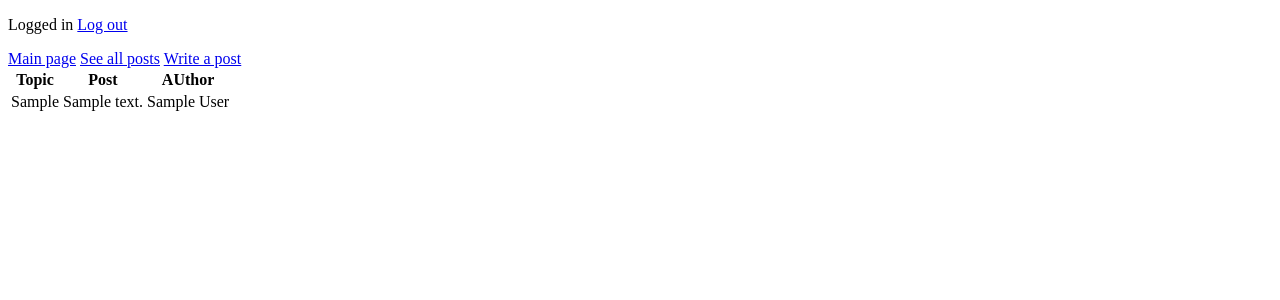
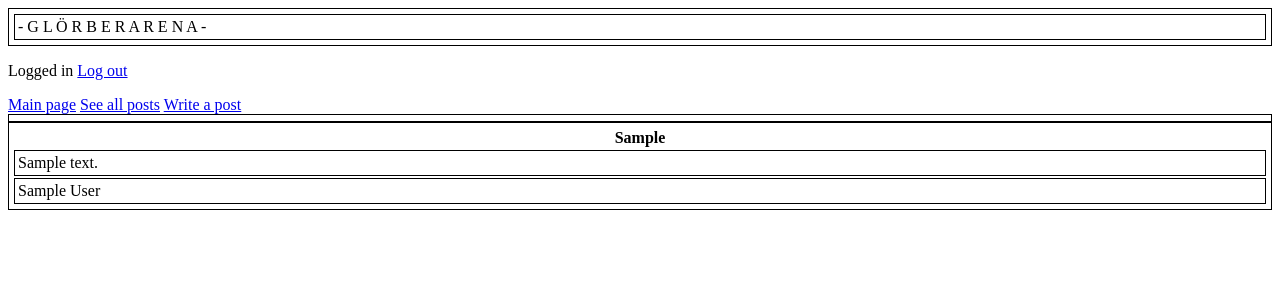
Before and after one commit to VirtualAkseli/GlorberArena, a Flask app: page /index in a window 1280 px wide. Shown: the top 300 px of the page. Run offline with Flask 2, Linux system fonts and the light colour scheme; a user stored in the database is signed in; tables that the repository leaves empty hold one stand-in row (values such as "Sample post").

Commit message:
Jäsensin postausten listausta selvemmäksi. Lisäksi, postauksessa näkyy nyt postaaja sekä itsesyötetty aihe

```diff
--- a/application/__init__.py
+++ b/application/__init__.py
@@ -1,8 +1,8 @@
 from flask import Flask
 app = Flask(__name__)
 
+
 from application import glrArena
-
 from flask_sqlalchemy import SQLAlchemy
 
 import os
@@ -15,7 +15,7 @@ else:
     app.config["SQLALCHEMY_ECHO"] = True
 
 db = SQLAlchemy(app)
-from application import glrArena
+
 from application.posts import models
 from application.posts import views
 from application.authentication import models
--- a/application/authentication/models.py
+++ b/application/authentication/models.py
@@ -1,4 +1,5 @@
 from application import db
+
 
 class User(db.Model):
 
@@ -33,3 +34,6 @@ class User(db.Model):
 
     def is_authenticated(self):
         return True
+
+    def get_name(self):
+        return self.name
--- a/application/posts/forms.py
+++ b/application/posts/forms.py
@@ -1,8 +1,10 @@
 from flask_wtf import FlaskForm
-from wtforms import TextAreaField, validators
+from wtforms import TextAreaField, StringField, validators
 
 
 class PostForm(FlaskForm):
+
+    topic = StringField("Title")
     content = TextAreaField("Post content", [validators.InputRequired(message="One does not submit an empty message!")])
 
     class Meta:
--- a/application/posts/models.py
+++ b/application/posts/models.py
@@ -1,4 +1,5 @@
 from application import db
+from application.authentication.models import User
 
 class Post(db.Model):
 	id = db.Column(db.Integer, primary_key=True)
--- a/application/posts/views.py
+++ b/application/posts/views.py
@@ -31,6 +31,8 @@ def posts_create():
     	return render_template("posts/write.html", form = form)
 
     a = Post(request.form.get("content"))
+    a.topic = form.topic.data
+    a.author = current_user.name
     a.account_id = current_user.id
     db.session().add(a)
 
--- a/application/templates/layout.html
+++ b/application/templates/layout.html
@@ -6,6 +6,11 @@
     </head>
 
     <body>
+	<div id="section_top">
+		<table width="100%">
+			<tbody><tr><td>- G L Ö R B E R  A R E N A -</td></tr></tbody>
+		</table>
+
 	{% if current_user.is_authenticated %}
 	<p> Logged in <a href="{{ url_for('auth_logout') }}">Log out</a></p>
 	{% else %}
@@ -19,5 +24,6 @@
       {% block body %}
 
       {% endblock %}
+	</div>
     </body>
   </html>
--- a/application/templates/posts/list.html
+++ b/application/templates/posts/list.html
@@ -1,18 +1,31 @@
 {% extends "layout.html" %}
 
 {% block body %}
-  <table>
+  <table width="100%">
+	<style>
+	table, article, td {
+	    border: 1px solid black;
+	    padding: 3px;
+	   }
+	</style>
+
+
+    {% for post in posts %}
+<table width="100%">
+
+      <th>{{ post.topic }}</th>
+
+
     <tr>
-      <th>Topic</th>
-      <th>Post</th>
-      <th>AUthor</th>
+
+      <td>{{ post.content }}</td>
+
     </tr>
-    {% for post in posts %}
     <tr>
-      <td>{{ post.topic }}</td>
-      <td>{{ post.content }}</td>
-      <td>{{ post.author }}</td>
+	<td>{{ post.author }}</td></td>
     </tr>
+</table>
     {% endfor %}
+
   </table>
 {% endblock %}
```
Also changed, not shown: application/templates/posts/write.html (+15 -2 lines).
